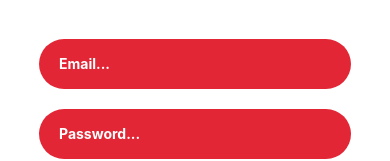
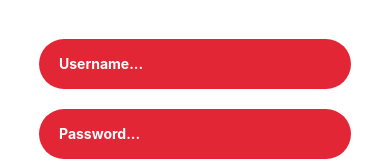
Before and after one commit to jdortega12/Software-Engineering, a React Native app in the folder ReactMobileApp/: screen / in a window 390 px wide. Shown: the part 377-538 px from the top of the page. Built offline with nearby package versions, Linux system fonts and the light colour scheme.

Commit message:
email should be username

```diff
--- a/ReactMobileApp/view/screen/LoginScreen.js
+++ b/ReactMobileApp/view/screen/LoginScreen.js
@@ -25,7 +25,7 @@ export default function LoginScreen(){
             <View style={FormStyle.inputView} >
              <TextInput
                 style={FormStyle.inputText}
-                placeholder="Email..."
+                placeholder="Username..."
                 placeholderTextColor="white"
                 onChangeText={setUsername}
                 autoCapitalize={false}/>
```
